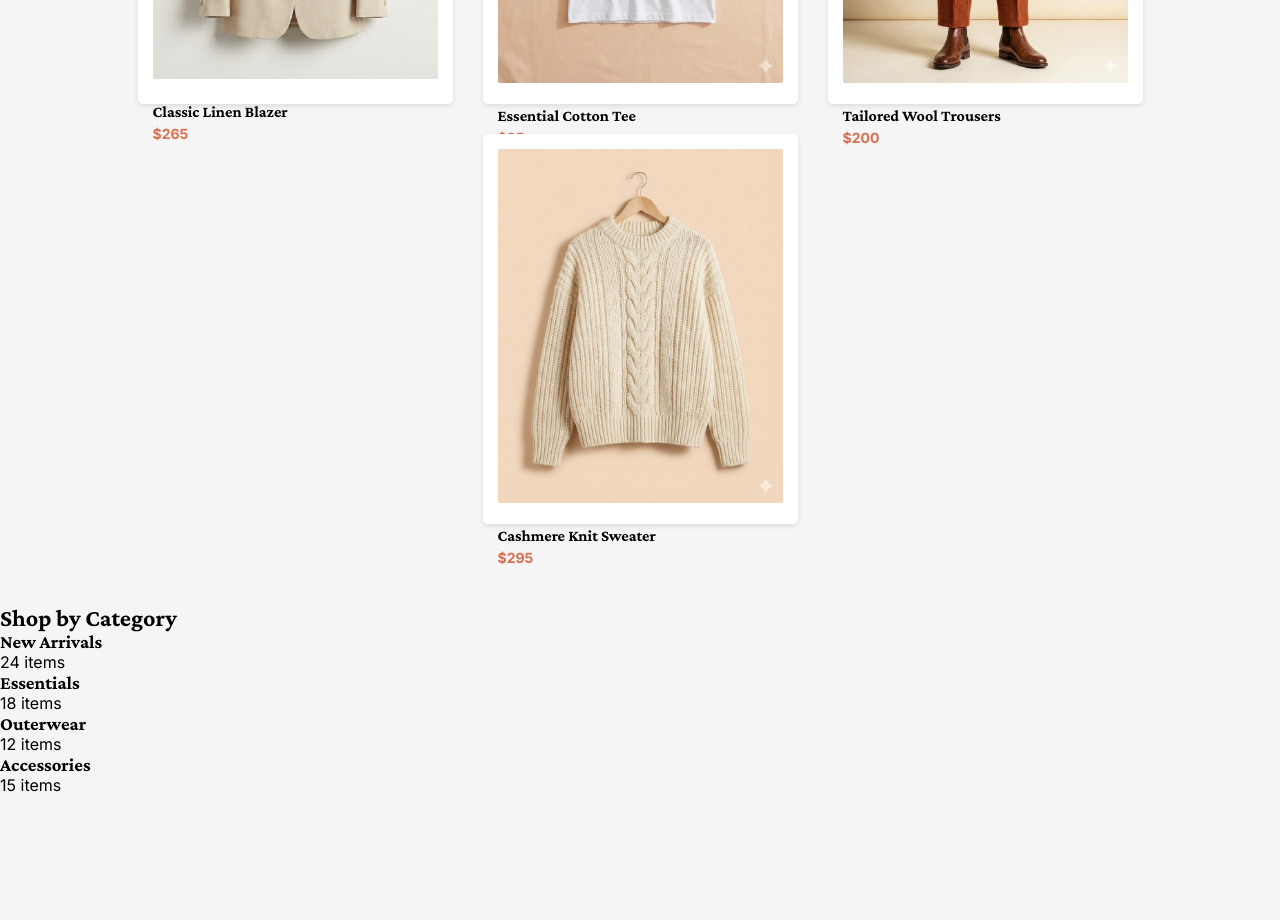
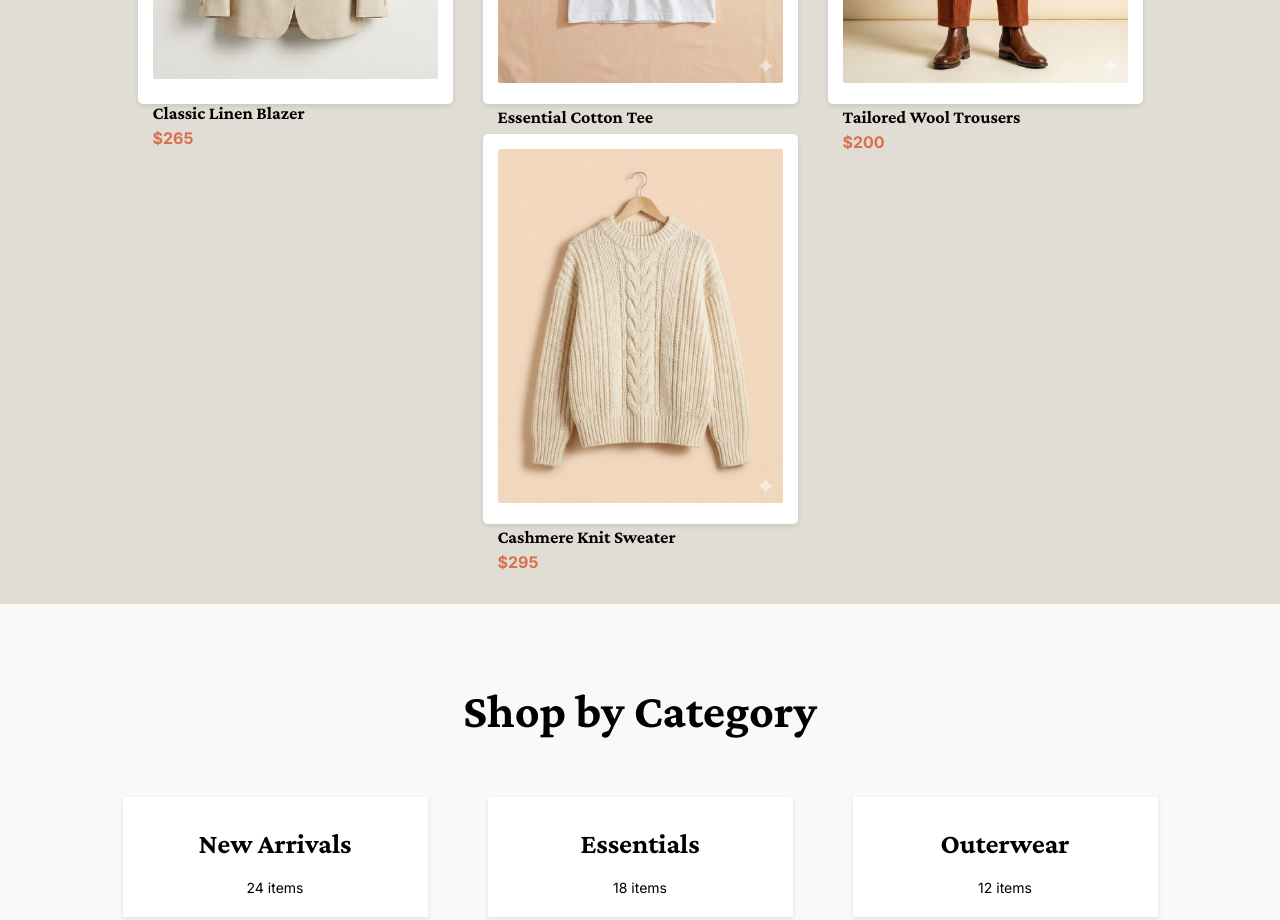
Before and after one commit to ALI-Yah1a/Atelier, a plain HTML site: page index.html in a window 1280 px wide. Shown: the part 1360-2280 px from the top of the page. Before the commit the page ends 2155 px from the top, so only its background shows below. Drawn offline with nearby package versions, Linux system fonts and the light colour scheme.

Commit message:
finishing the styling phase of the collections section

```diff
--- a/index.html
+++ b/index.html
@@ -85,7 +85,7 @@
         <section id="collections" class="collections-section">
             <div class="collections-content">
                 <div class="collections-title">
-                    <h2>Shop by Category</h2>
+                    <h2 class="collection-title">Shop by Category</h2>
                 </div>
                 <div class="collections-cards">
                     <div class="collection-card">
--- a/style.css
+++ b/style.css
@@ -8,7 +8,7 @@
     font-family: 'Inter', sans-serif;
 }
 body{
-    background-color: #f5f5f5;
+    background-color: #ffffff;
 }
 h1, h2, h3, h4, h5, h6{
     font-family: 'Crimson Pro', serif;
@@ -111,6 +111,7 @@ h1, h2, h3, h4, h5, h6{
 .shop-section{
     padding: 80px 0px;
     text-align: center;
+    background-color: #e0ddd5;
 }
 .shop-header h2{
     font-size: 40px;
@@ -159,12 +160,64 @@ h1, h2, h3, h4, h5, h6{
     margin-top: 20px;
 }
 .card-info h3{
-    font-size: 16px;
+    font-size: 18px;
     font-weight: 500px;
 }
 .card-info p{
     margin-top: 5px;
     color: #da6f4e;
     font-weight: bold;
+    font-size: 16px;
+}
+.collections-section{
+    padding: 80px 0;
+    background-color: #eeece84c;
+}
+.collections-cotent{
+    text-align: center;
+    align-items: center;
+    justify-content: center;
+}
+.collection-title{
+    font-size: 48px;
+    margin-bottom: 60px;
+    color: #000;
+    font-weight: 700;
+    text-align: center;
+    align-items: center;
+    justify-content: center;
+}
+.collections-cards{
+    display: flex;
+    justify-content: center;
+    gap: 60px;
+    flex-wrap: wrap;
+    max-width: 1500px;
+    margin: 0 auto;
+}
+.collection-card{
+    position: relative;
+    width: 305px;
+    height: 120px;
+    cursor: pointer;
+    box-shadow: 0 2px 5px rgba(0,0,0,0.1);
+    transition:  0.3s ease;
+    background-color: #fff;
+    border: solid 1px #fff;
+}
+.collection-card:hover{
+    border-color: #da6f4e;
+    color: #da6f4e;
+}
+.collection-card h3{
+    text-align: center;
+    margin-top: 30px;
+    font-size: 28px;
+    font-weight: 600;
+}
+.collection-card p{
+    text-align: center;
     font-size: 14px;
+    margin-bottom: 20px;
+    margin-top: 20px;
 }
```
